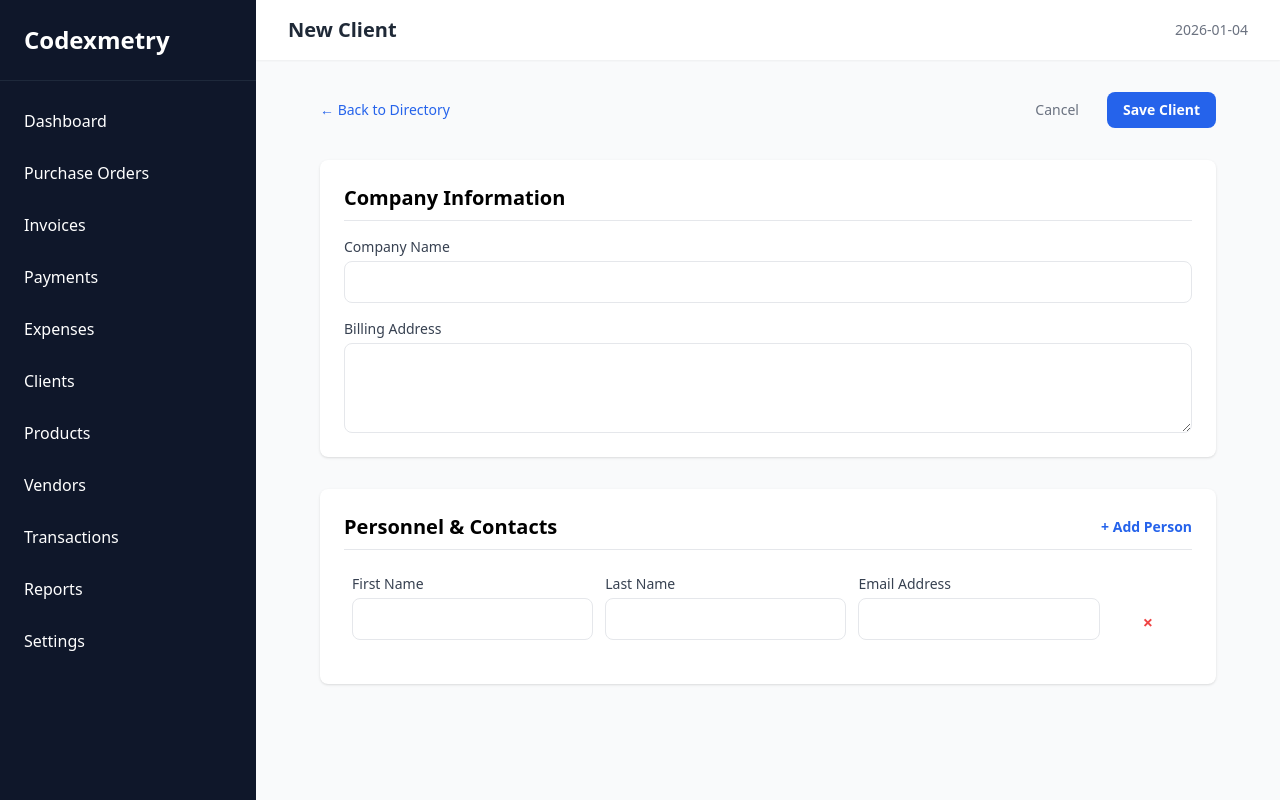
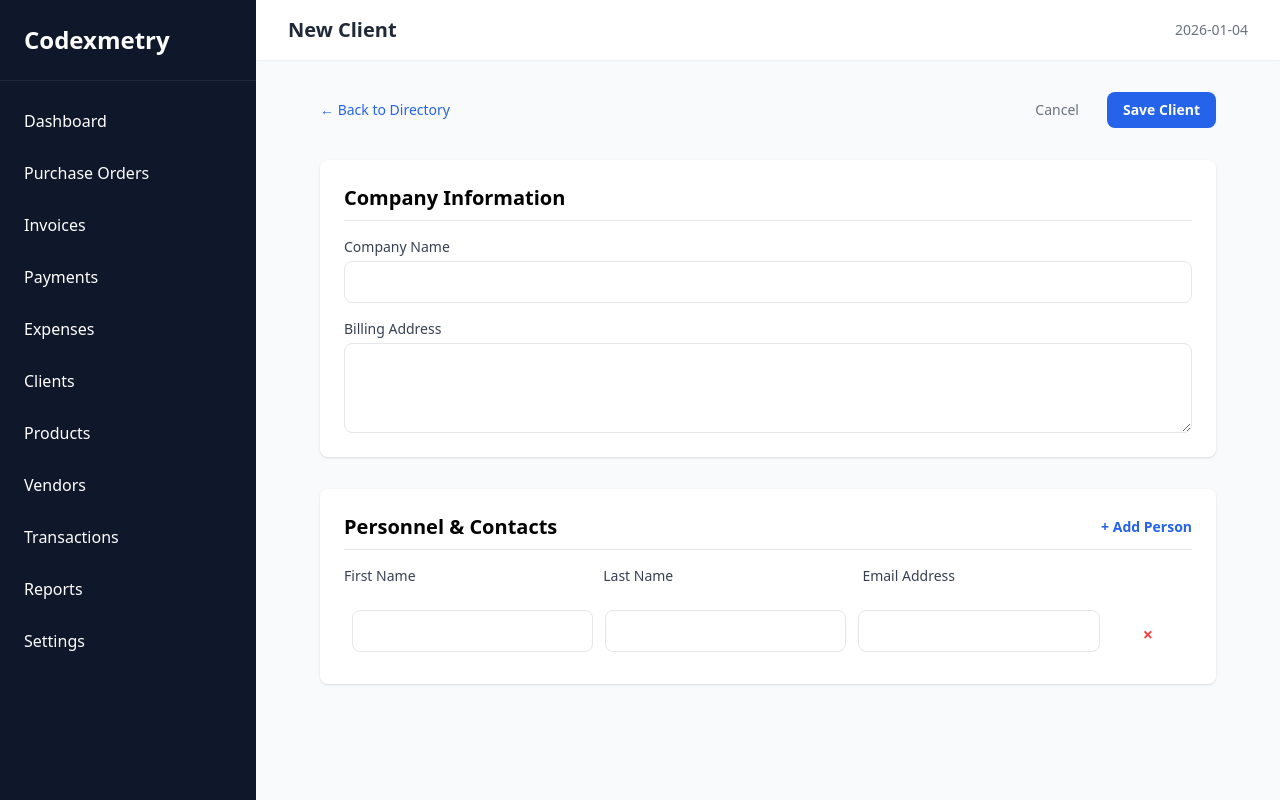
Before and after one commit to jhjang101/codexmetry, a Flask app: page /clients/add in a window 1280 px wide. Run offline with Flask 3, Linux system fonts and the light colour scheme; data comes from the database, SQL or seed files in the repository; some libraries are stand-ins or nearby versions.

Commit message:
STYLE: clients, client_form, and contact_row

```diff
--- a/app/templates/client_form.html
+++ b/app/templates/client_form.html
@@ -51,7 +51,7 @@
                 <div class="col-span-2">
                     <label class="block text-sm font-medium text-gray-700">Company Name</label>
                     {% if mode == 'view' %}
-                        <p class="mt-1 block bg-gray-100 w-full border rounded-lg p-2">{{ client.company_name }}</p>
+                        <p class="mt-1 block w-full rounded-lg p-2">{{ client.company_name }}</p>
                     {% else %}
                         <input type="text" name="company_name" value="{{ client.company_name or '' }}" class="mt-1 block w-full border rounded-lg p-2" required>
                     {% endif %}
@@ -59,7 +59,7 @@
                 <div class="col-span-2">
                     <label class="block text-sm font-medium text-gray-700">Billing Address</label>
                     {% if mode == 'view' %}
-                        <p class="mt-1 block bg-gray-100 w-full border rounded-lg p-2 whitespace-pre-wrap">{{ client.address or '-' }}</p>
+                        <p class="mt-1 block w-full rounded-lg p-2 whitespace-pre-wrap">{{ client.address or '-' }}</p>
                     {% else %}
                         <textarea name="address" rows="3" class="mt-1 block w-full border rounded-lg p-2">{{ client.address or '' }}</textarea>
                     {% endif %}
@@ -92,10 +92,10 @@
 
                     {% for contact in contacts %}
                         <div class="grid grid-cols-3 gap-4">
-                            <div class="mt-1 block bg-gray-100 w-full border rounded-md p-2">
+                            <div class="mt-1 block w-full rounded-md p-2">
                                 {{ contact.first_name }} {{ contact.last_name }}
                             </div>
-                            <div class="text-blue-600 mt-1 block bg-gray-100 w-full border rounded-md p-2">
+                            <div class="text-blue-600 mt-1 block w-full rounded-md p-2">
                                 {{ contact.email or '-' }}
                             </div>
                         </div>
@@ -106,6 +106,12 @@
                     {% endfor %}
 
                 {% else %}
+                    <!-- Header for View Mode -->
+                    <div class="grid grid-cols-10 gap-4 pb-2 text-sm font-medium text-gray-700">
+                        <div class="col-span-3">First Name</div>
+                        <div class="col-span-3">Last Name</div>
+                        <div class="col-span-3">Email Address</div>
+                    </div>
                     <!-- Edit/Add Mode: Injecting Rows -->
                     {% for contact in contacts %}
                         {% include 'partials/contact_row.html' %}
--- a/app/templates/partials/contact_row.html
+++ b/app/templates/partials/contact_row.html
@@ -1,16 +1,16 @@
 <div class="grid grid-cols-10 gap-3 items-center mb-3 contact-row p-2">
     <div class="col-span-3">
-        <label class="block text-sm font-medium text-gray-700">First Name</label>
+        <!-- <label class="block text-sm font-medium text-gray-700">First Name</label> -->
         <input type="text" name="contact_first[]" value="{{ contact.first_name if contact else '' }}"
                class="mt-1 block w-full border rounded-lg p-2">
     </div>
     <div class="col-span-3">
-        <label class="block text-sm font-medium text-gray-700">Last Name</label>
+        <!-- <label class="block text-sm font-medium text-gray-700">Last Name</label> -->
         <input type="text" name="contact_last[]" value="{{ contact.last_name if contact else '' }}"
                class="mt-1 block w-full border rounded-lg p-2">
     </div>
     <div class="col-span-3">
-        <label class="block text-sm font-medium text-gray-700">Email Address</label>
+        <!-- <label class="block text-sm font-medium text-gray-700">Email Address</label> -->
         <input type="email" name="contact_email[]" value="{{ contact.email if contact else '' }}"
                class="mt-1 block w-full border rounded-lg p-2">
     </div>
```
